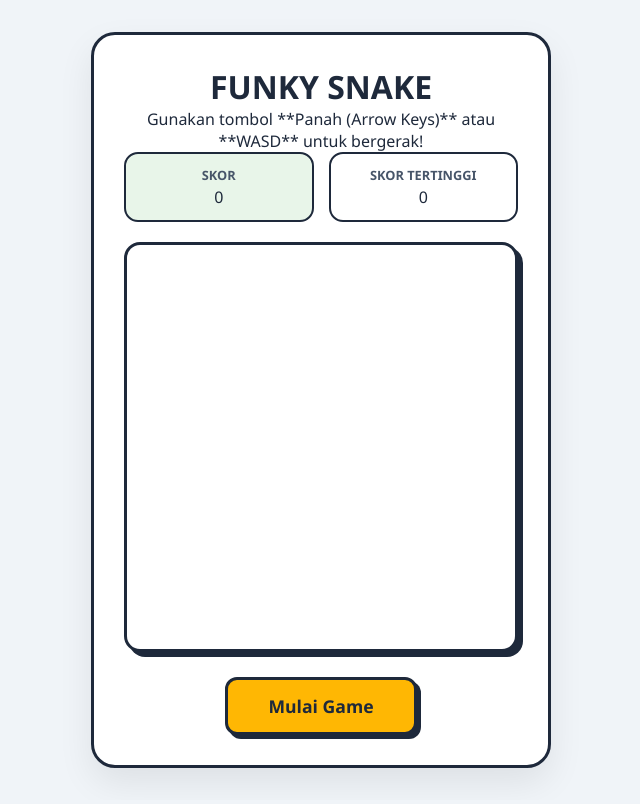
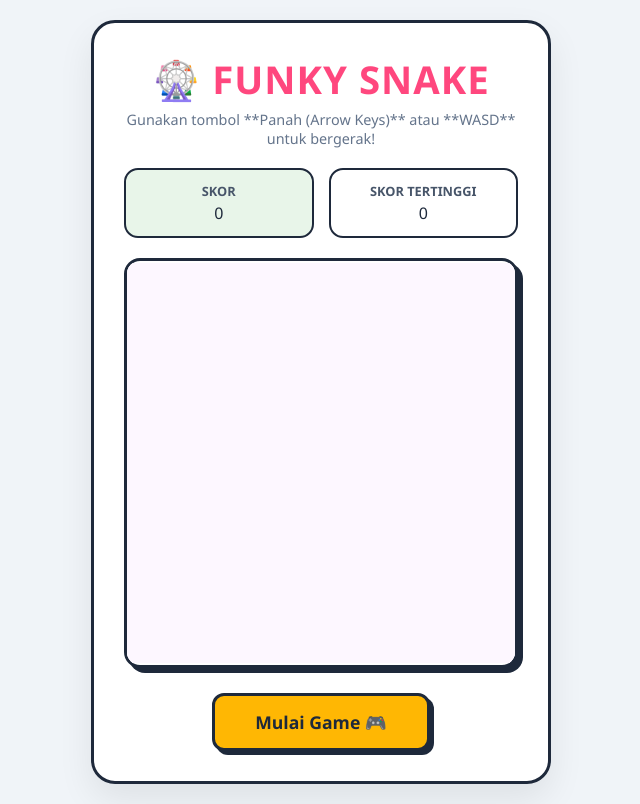
Before and after one commit to anipnashki/game_funky_snake, a plain HTML site: page index.html in a window 1280 px wide. Shown: the whole page, without its empty margins (319-959 px from the left). Drawn offline with Linux system fonts and the light colour scheme.

Commit message:
Update HTML structure and game title

```diff
--- a/index.html
+++ b/index.html
@@ -2,19 +2,17 @@
 <html lang="id">
 <head>
     <meta charset="UTF-8">
-	<meta name="viewport" content="width, intial-scale=1.0">
-	<title>Bright colorful snake game</title>
+    <meta name="viewport" content="width=device-width, initial-scale=1.0">
+    <title>🎮 Funky Snake — Romantis Ajaib</title>
     <link rel="stylesheet" href="style.css">
 </head>
 <body>
     <div class="game-container">
-		<!-- Header Game -->
-		<header class="game header">
-			<h1> FUNKY SNAKE</h1>
+        <header class="game-header">
+            <h1>🎡 FUNKY SNAKE</h1>
             <p>Gunakan tombol **Panah (Arrow Keys)** atau **WASD** untuk bergerak!</p>
         </header>
 
-		<!-- Papan Skor -->
         <div class="score-board">
             <div class="score-card score">
                 <span class="label">Skor</span>
@@ -25,13 +23,13 @@
                 <span class="value" id="high-score">0</span>
             </div>
         </div>
-		<!--Area Canvas Game-->
+
         <div class="canvas-wrapper">
-			<canvas id="gamecanvas" width="400" height="400"></canvas>
+            <canvas id="gameCanvas" width="400" height="400"></canvas>
         </div>
-		<!--Tombol Kontrol-->
+
         <div class="control-box">
-			<button id="btn-restart" class="btn-colorful">Mulai Game</button>
+            <button id="btn-restart" class="btn-colorful">Mulai Game 🎮</button>
         </div>
     </div>
 
```
Lines whose indentation alone changed are shown as unchanged.
